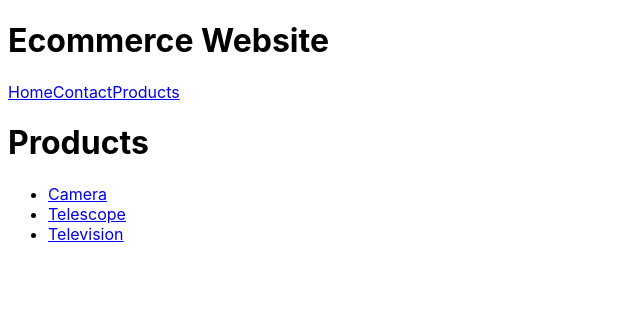
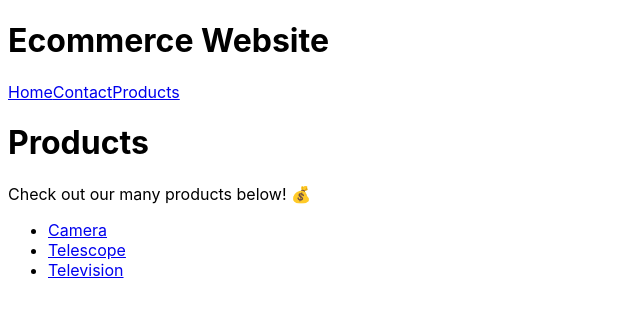
Before and after one commit to nolanknill/lec-use-effect-axios, a React (Create React App) app: page /products in a window 1280 px wide. Shown: the top 314 px of the page, without its empty margins (0-640 px from the left). Built offline with nearby package versions, Linux system fonts and the light colour scheme.

Commit message:
Add some text to pages

```diff
--- a/src/components/pages/ContactPage.js
+++ b/src/components/pages/ContactPage.js
@@ -2,6 +2,7 @@ function ContactPage() {
     return (
         <main>
             <h1>Contact</h1>
+            <p>We are not accepting messages at this time. 🚫</p>
         </main>
     );
 }
--- a/src/components/pages/HomePage.js
+++ b/src/components/pages/HomePage.js
@@ -2,6 +2,7 @@ function HomePage() {
     return (
         <main>
             <h1>Home</h1>
+            <p>Welcome to our shop! We hope you find what you're looking for. 👋</p>
         </main>
     );
 }
--- a/src/components/pages/ProductsPage.js
+++ b/src/components/pages/ProductsPage.js
@@ -5,6 +5,7 @@ function ProductsPage() {
     return (
         <main>
             <h1>Products</h1>
+            <p>Check out our many products below! 💰</p>
             <ul>
                 {products.map((product) => (
                     <li key={product.id}>
```
